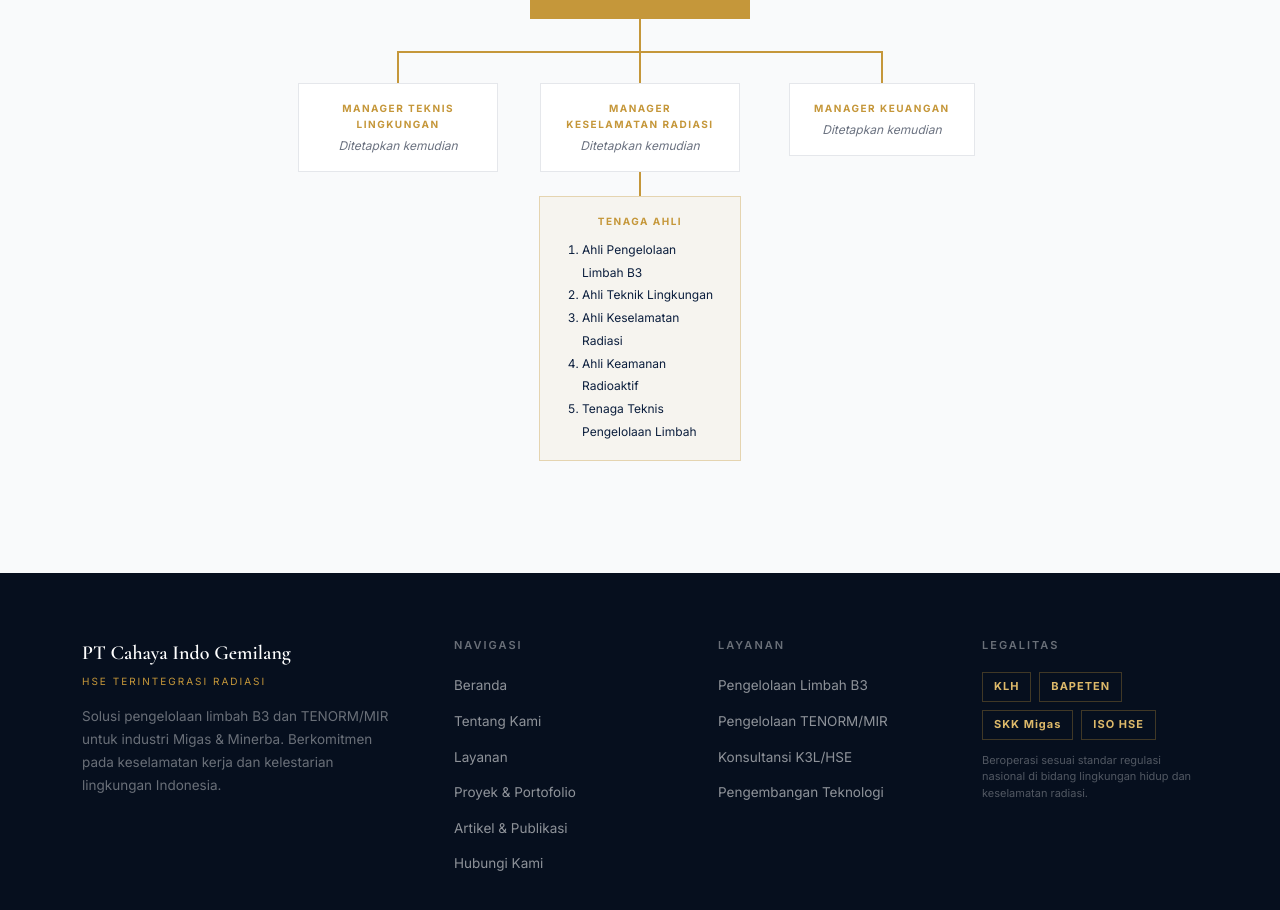
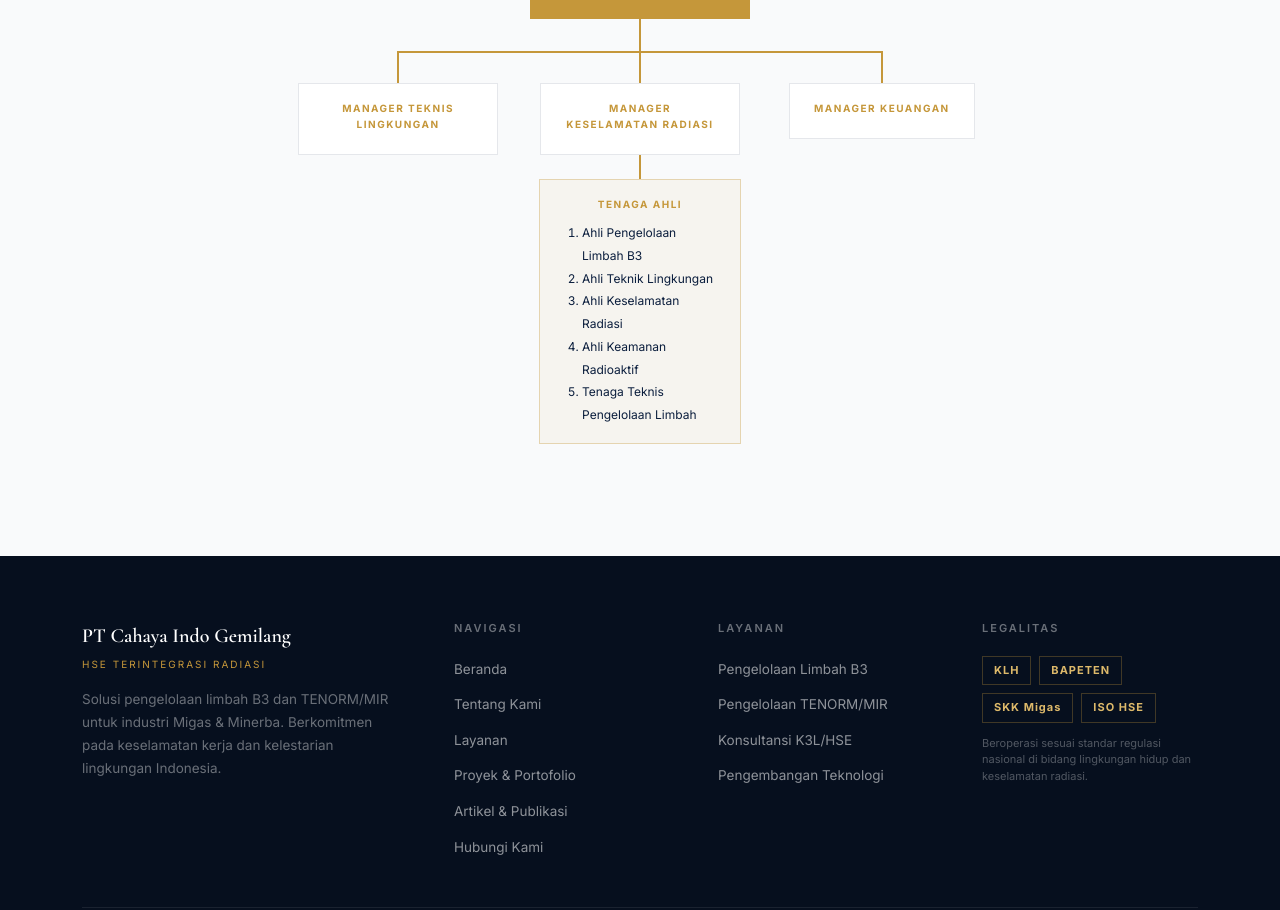
Before and after one commit to kristiansnts/cahaya-indo-gemilang, a Next.js app: page /tentang-kami in a window 1280 px wide. Shown: the part 3985-4895 px from the top of the page. Built offline with nearby package versions, Linux system fonts and the light colour scheme.

Commit message:
fix: remove placeholder name fields from organizational chart roles

```diff
--- a/app/tentang-kami/page.tsx
+++ b/app/tentang-kami/page.tsx
@@ -237,14 +237,12 @@
                 <div className="org-branch-item">
                   <div className="org-node org-mgr-node">
                     <div className="org-node-role">Manager Teknis Lingkungan</div>
-                    <div className="org-node-name tbd">Ditetapkan kemudian</div>
                   </div>
                 </div>
 
                 <div className="org-branch-item">
                   <div className="org-node org-mgr-node">
                     <div className="org-node-role">Manager Keselamatan Radiasi</div>
-                    <div className="org-node-name tbd">Ditetapkan kemudian</div>
                   </div>
                   <div className="org-v-line" style={{ height: 24 }} />
                   <div className="org-node org-experts-node">
@@ -262,7 +260,6 @@
                 <div className="org-branch-item">
                   <div className="org-node org-mgr-node">
                     <div className="org-node-role">Manager Keuangan</div>
-                    <div className="org-node-name tbd">Ditetapkan kemudian</div>
                   </div>
                 </div>
               </div>
```
